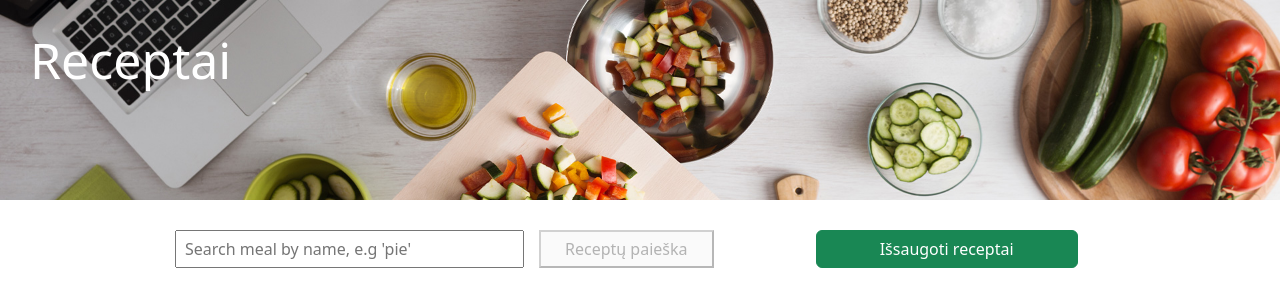
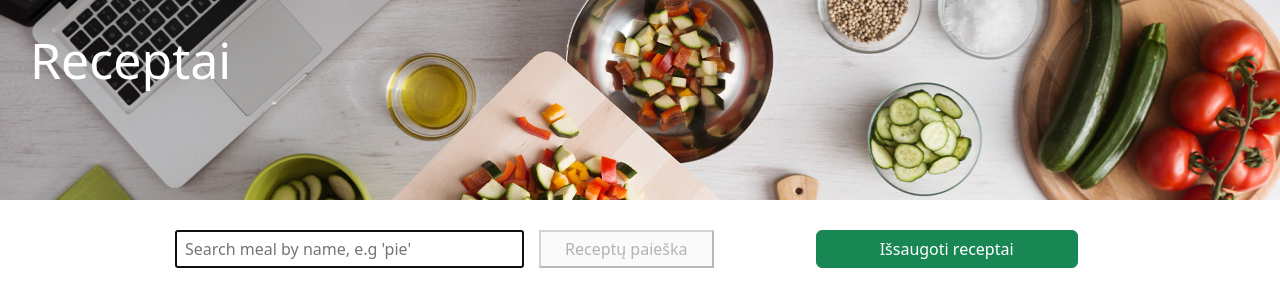
Before and after one commit to AurimasCerniauskas/React-App-Recipes-search, a React (Create React App) app: page / in a window 1280 px wide. Shown: the top 306 px of the page. Built offline with nearby package versions, Linux system fonts and the light colour scheme.

Commit message:
add focus

```diff
--- a/src/Components/Search.jsx
+++ b/src/Components/Search.jsx
@@ -1,4 +1,4 @@
-import { useContext } from "react";
+import { useContext, useEffect, useRef } from "react";
 import { useState } from "react";
 import SaveDate from "../Contexts/SaveDate";
 import Meal from "./Meal";
@@ -7,6 +7,8 @@ function Search() {
   const [text, setText] = useState("");
   const [findRes, setFindRes] = useState(null);
   const { setSaveModalData, recepies } = useContext(SaveDate);
+  const inputField =useRef();
+  const findBtn = useRef();
 
   const searchMeal = () => {
     fetch(`https://www.themealdb.com/api/json/v1/1/search.php?s=${text}`)
@@ -14,13 +16,22 @@ function Search() {
       .then((data) => setFindRes(data))
       .catch((_) => setFindRes("Error"));
     setText("");
+    inputField.current.focus();
   };
+  const handleKeypress = e => {
+    if(e.keyCode === 13){
+      findBtn.current.focus();
+    }
+  }
+  useEffect(()=>{
+    inputField.current.focus();
+  }, [])
 
   return (
     <>
       <div className="row gx-5 mb-4 field-group offset-md-1">
-        <input className="col-sm-6 col-md-4 px-2" placeholder="Search meal by name, e.g 'pie'" value={text} onChange={(e) => setText(e.target.value)}/>
-        <button disabled={text ? false : true} className="col-sm-6 col-md-2 px-2" onClick={searchMeal}>Receptų paieška</button>
+        <input className="col-sm-6 col-md-4 px-2" placeholder="Search meal by name, e.g 'pie'" ref={inputField} value={text} onChange={(e) => setText(e.target.value)} onKeyDown={handleKeypress}/>
+        <button disabled={text ? false : true} className="col-sm-6 col-md-2 px-2" onClick={searchMeal} ref={findBtn}>Receptų paieška</button>
         <button className="btn btn-success col-sm-6 col-md-3 offset-md-1" onClick={() => setSaveModalData(recepies)}>Išsaugoti receptai</button>
       </div>
       <div className="row mb-4">
```
